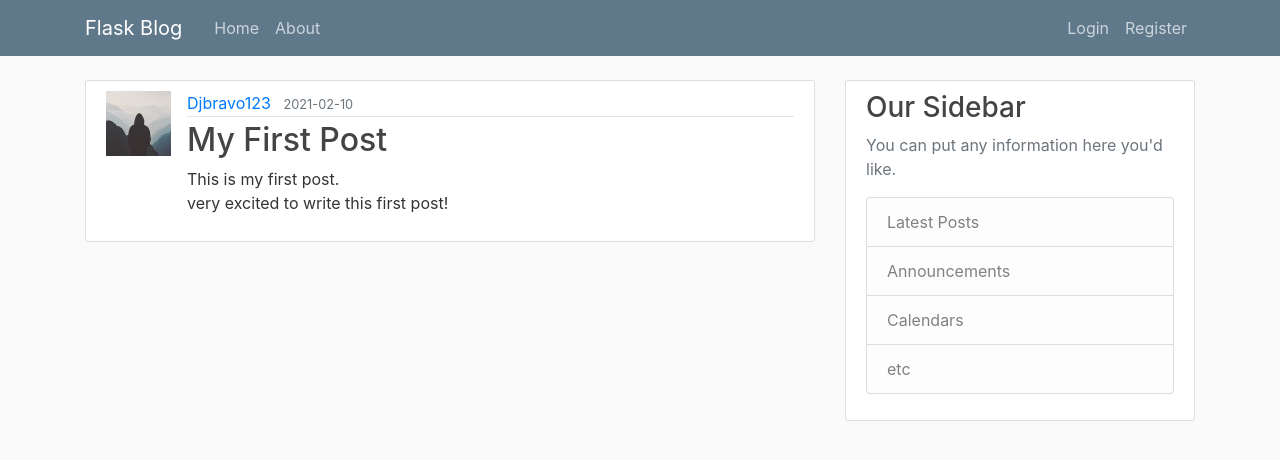
After one commit to kajal241199/Flask-Blog, a Flask app: page /post/1 in a window 1280 px wide. The commit adds this page. Shown: the top 460 px of the page. Run offline with Flask 2, Linux system fonts and the light colour scheme; data comes from the database, SQL or seed files in the repository; both versions use the stored data as it was after the commit; some libraries are stand-ins or nearby versions.

Commit message:
add update functionality

```diff
--- a/flaskblog/routes.py
+++ b/flaskblog/routes.py
@@ -1,31 +1,16 @@
 import os
 import secrets
 from PIL import Image
-from flask import render_template, url_for, flash, redirect, request
+from flask import render_template, url_for, flash, redirect, request, abort
 from flaskblog import app, db, bcrypt
-from flaskblog.forms import RegistrationForm, LoginForm, UpdateAccountForm
+from flaskblog.forms import RegistrationForm, LoginForm, UpdateAccountForm, PostForm
 from flaskblog.models import User, Post
 from flask_login import login_user, current_user, logout_user, login_required
-
-posts = [
-    {
-        'author': 'Kajal Singhvi',
-        'title': 'Blog Post 1',
-        'content': 'First post content',
-        'date_posted': 'April 20, 2018'
-    },
-    {
-        'author': 'Ketan Sharma',
-        'title': 'Blog Post 2',
-        'content': 'Second post content',
-        'date_posted': 'April 21, 2018'
-    }
-]
-
 
 @app.route("/")
 @app.route("/home")
 def home():
+    posts = Post.query.all()
     return render_template('home.html', posts=posts)
 
 
@@ -100,3 +85,40 @@ def account():
         form.email.data = current_user.email
     image_file = url_for('static', filename='profile_pics/' + current_user.image_file)
     return render_template('account.html', title='Account', image_file=image_file, form=form)
+
+
+@app.route("/post/new", methods=['GET', 'POST'])
+@login_required
+def new_post():
+    form = PostForm()
+    if form.validate_on_submit():
+        post = Post(title=form.title.data, content=form.content.data, author=current_user)
+        db.session.add(post)
+        db.session.commit()
+        flash('Your Post has been created!', 'success')
+        return redirect(url_for('home'))
+    return render_template('create_post.html', title = 'New Post', form=form, legend='New Post')
+
+@app.route("/post/<int:post_id>")
+def post(post_id):
+    post = Post.query.get_or_404(post_id)
+    return render_template('post.html', title=post.title, post=post)
+
+@app.route("/post/<int:post_id>/update", methods=['GET', 'POST'])
+@login_required
+def update_post(post_id):
+    post = Post.query.get_or_404(post_id)
+    if post.author != current_user:
+        abort(403)
+    form = PostForm()
+    if form.validate_on_submit():
+        post.title = form.title.data
+        post.content = form.content.data
+        db.session.commit()
+        flash('Your post has been update!', 'success')
+        return redirect(url_for('post', post_id=post.id))
+    elif request.method == 'GET':
+        form.title.data = post.title
+        form.content.data = post.content
+
+    return render_template('create_post.html', title='Update  Post', form=form, legend='Update Post' )
--- a/flaskblog/templates/layout.html
+++ b/flaskblog/templates/layout.html
@@ -32,6 +32,7 @@
             <!-- Navbar Right Side -->
             <div class="navbar-nav">
               {% if current_user.is_authenticated %}
+                <a class="nav-item nav-link" href="/post/new">New Post</a>
                 <a class="nav-item nav-link" href="/account">Account</a>
                 <a class="nav-item nav-link" href="/logout">Logout</a>
               {% else %}
--- /dev/null
+++ b/flaskblog/templates/post.html
@@ -0,0 +1,14 @@
+{% extends "layout.html" %}
+{% block content %}
+    <article class="media content-section">
+        <img class="round-circle article-img" src= "{{ url_for('static', filename='profile_pics/' + post.author.image_file) }}">
+        <div class="media-body">
+            <div class="article-metadata">
+              <a class="mr-2" href="#">{{ post.author.username }}</a>
+              <small class="text-muted">{{ post.date_posted.strftime('%Y-%m-%d') }}</small>
+            </div>
+            <h2 class = "article-title">{{ post.title }}</h2>
+            <p class="article-content">{{ post.content }}</p>
+        </div>
+    </article>
+{% endblock content %}
```
Also changed, not shown: flaskblog/forms.py (+7 -1 lines), flaskblog/templates/create_post.html (added, +42 -0 lines), flaskblog/templates/home.html (+4 -3 lines), flaskblog/site.db, flaskblog/static/profile_pics/0b0efe0ac1ca4928.jpg (added).
